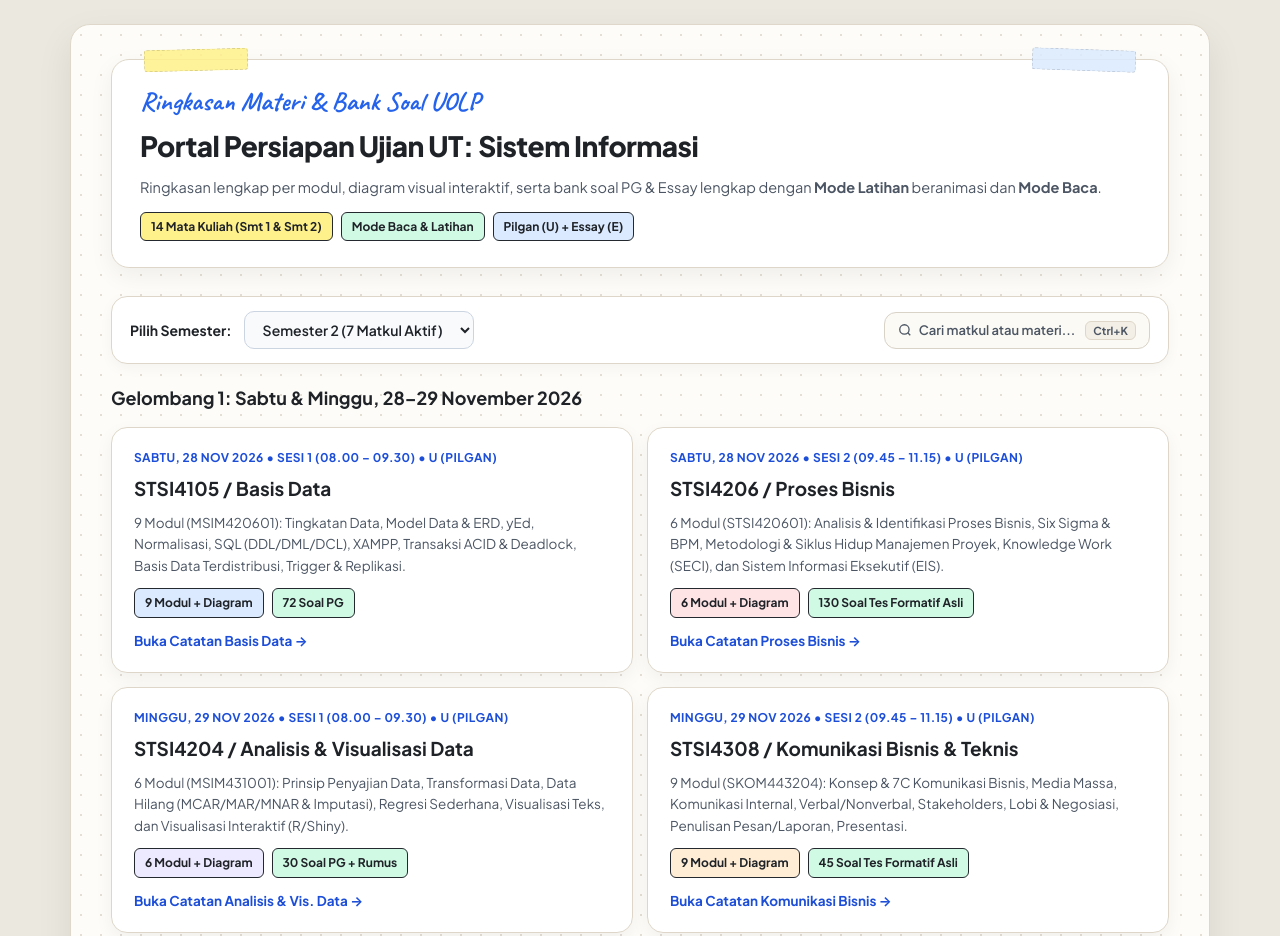
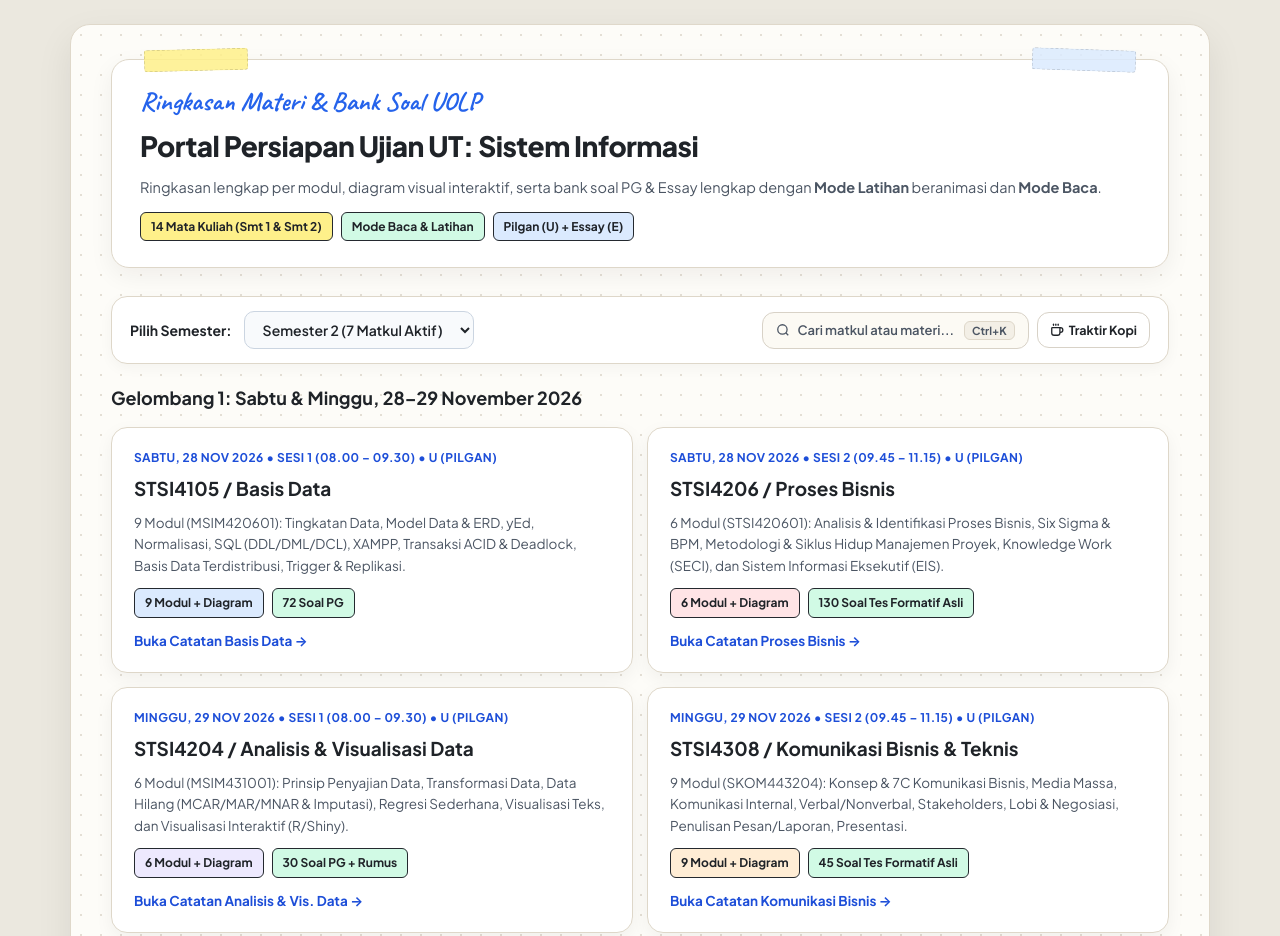
Before and after one commit to azarafath/belajar-ut-sistem-informasi, an Astro site: page / in a window 1280 px wide. Shown: the top 936 px of the page. Built offline with nearby package versions, Linux system fonts and the light colour scheme; Astro itself is replaced by a stand-in of ours.

Commit message:
feat: add Traktir Kopi button to portal bar on index page

```diff
--- a/public/sw.js
+++ b/public/sw.js
@@ -1,4 +1,4 @@
-const CACHE_NAME = 'belajar-ut-v16';
+const CACHE_NAME = 'belajar-ut-v17';
 const CORE_ASSETS = [
   '/',
   '/index.html',
--- a/src/pages/index.astro
+++ b/src/pages/index.astro
@@ -141,6 +141,7 @@ const smt2Wave2 = smt2.slice(4);
           <option value="8">Semester 8</option>
         </select>
       </div>
+      <div style="display:flex; align-items:center; gap:8px; flex-wrap:wrap;">
         <button type="button" class="portal-search-btn" data-open-search>
           <span class="search-trigger-left">
             <svg width="14" height="14" viewBox="0 0 24 24" fill="none" stroke="currentColor" stroke-width="2.2"><circle cx="11" cy="11" r="8"/><path d="m21 21-4.3-4.3"/></svg>
@@ -148,6 +149,11 @@ const smt2Wave2 = smt2.slice(4);
           </span>
           <span class="search-kbd">Ctrl+K</span>
         </button>
+        <button type="button" class="footer-support-link" data-open-support title="Traktir Kopi (QRIS)" style="padding:9px 12px; border-radius:12px; border:1.5px solid #d8d2c7;">
+          <svg width="14" height="14" viewBox="0 0 24 24" fill="none" stroke="currentColor" stroke-width="2.2" stroke-linecap="round" stroke-linejoin="round"><path d="M10 2v2"/><path d="M14 2v2"/><path d="M16 8a1 1 0 0 1 1 1v8a4 4 0 0 1-4 4H7a4 4 0 0 1-4-4V9a1 1 0 0 1 1-1h14a4 4 0 1 1 0 8h-1"/><path d="M6 2v2"/></svg>
+          <span>Traktir Kopi</span>
+        </button>
+      </div>
     </div>
 
     <section class="semester-panel" data-semester="1" hidden>
```
Lines whose indentation alone changed are shown as unchanged.
